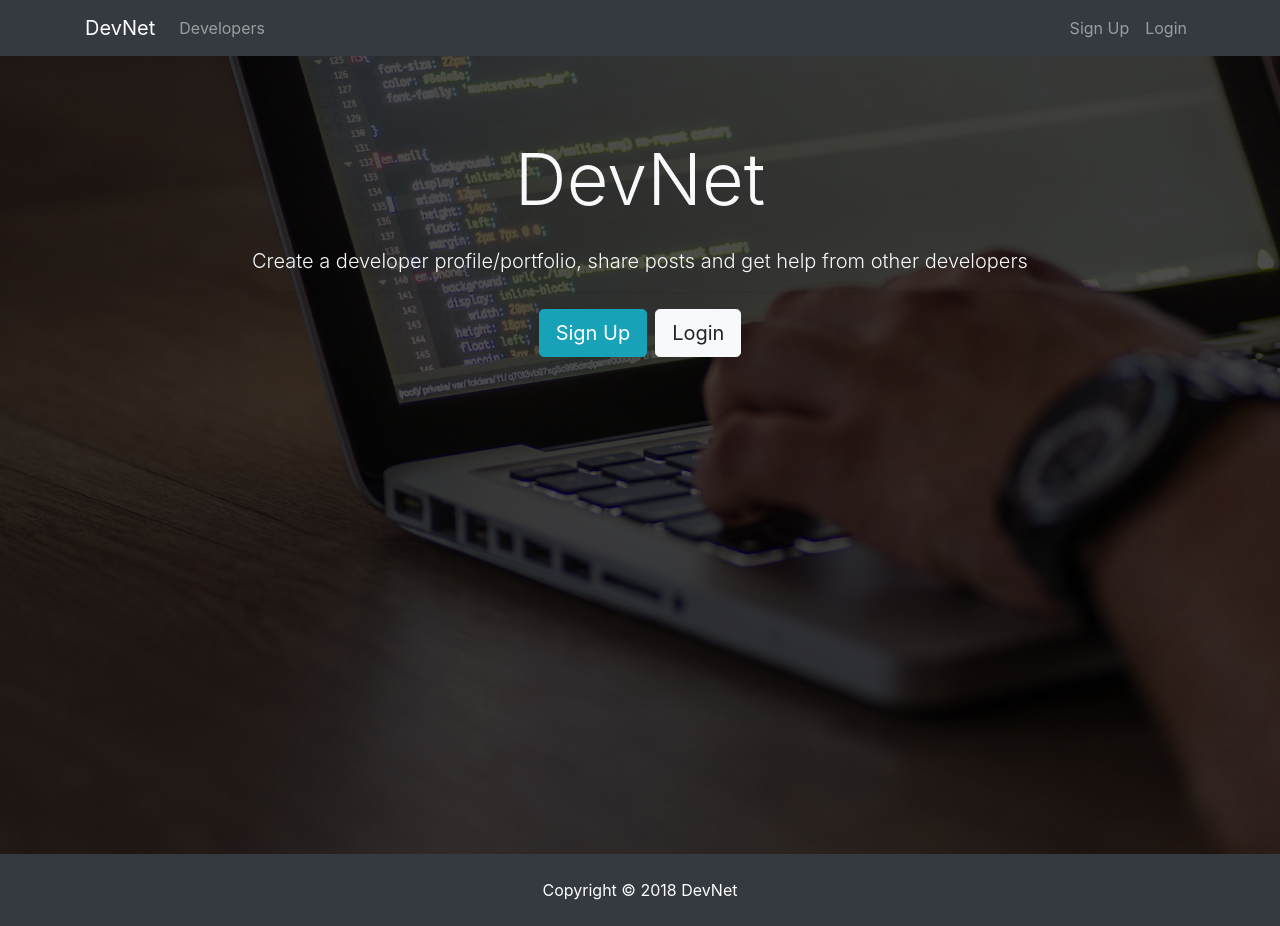
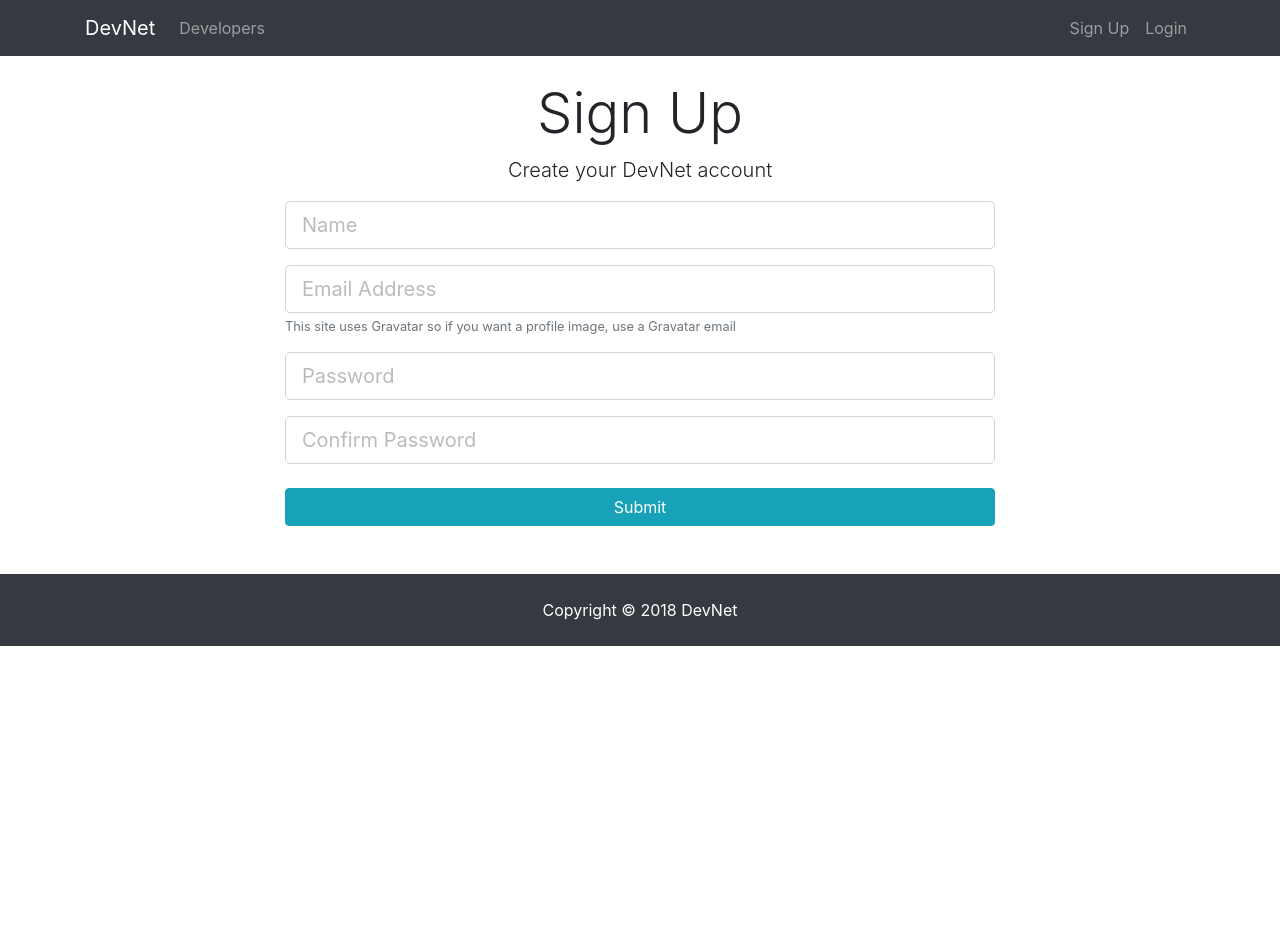
Before and after one commit to sweezy793/devnet, a React (Create React App) app in the folder client/: page /register in a window 1280 px wide. After the commit the page ends 800 px from the top, so only its background shows below. Built offline with nearby package versions, Linux system fonts and the light colour scheme.

Commit message:
Login and regd react part

```diff
--- a/client/package.json
+++ b/client/package.json
@@ -5,6 +5,7 @@
   "dependencies": {
     "react": "^16.7.0",
     "react-dom": "^16.7.0",
+    "react-router-dom": "^4.3.1",
     "react-scripts": "2.1.2"
   },
   "scripts": {
@@ -13,7 +14,7 @@
     "test": "react-scripts test",
     "eject": "react-scripts eject"
   },
-  "proxy":"http://localhost:5000",
+  "proxy": "http://localhost:5000",
   "eslintConfig": {
     "extends": "react-app"
   },
--- a/client/src/App.js
+++ b/client/src/App.js
@@ -1,18 +1,28 @@
 import React, { Component } from 'react';
+import {BrowserRouter as Router, Route} from 'react-router-dom';
 
 import Navbar from './components/layout/Navbar'
 import Landing from './components/layout/Landing'
 import Footer from './components/layout/Footer'
+import Register from './components/auth/Register'
+import Login from './components/auth/Login'
 import './App.css';
 
 class App extends Component {
   render() {
     return (
-      <div className="App">
-      <Navbar/>
-      <Landing/>
-      <Footer/>
-      </div>
+      <Router>
+        <div className="App">
+          <Navbar/>
+          <Route exact path="/" component={Landing} />
+          <div className="container">
+            <Route exact path="/register" component={Register} />
+            <Route exact path="/login" component={Login} />
+          </div>
+          <Footer/>
+        </div>
+      </Router>
+
     );
   }
 }
--- /dev/null
+++ b/client/src/components/auth/Login.js
@@ -0,0 +1,55 @@
+import React, { Component } from 'react'
+
+class Login extends Component {
+  constructor(){
+    super();
+    this.state={
+      email:'',
+      password:'',
+      errors:{}
+    };
+    this.onChange=this.onChange.bind(this);
+    this.onSubmit=this.onSubmit.bind(this);
+  }
+
+  onChange(e){
+    this.setState({[e.target.name]:e.target.value});
+  }
+
+  onSubmit(e){
+    e.preventDefault();
+
+    const user={
+      email:this.state.email,
+      password:this.state.password,
+    }
+
+    console.log(user);
+  }
+
+  render() {
+    return (
+      <div className="login">
+        <div className="container">
+          <div className="row">
+            <div className="col-md-8 m-auto">
+              <h1 className="display-4 text-center">Log In</h1>
+              <p className="lead text-center">Sign in to your DevNet account</p>
+              <form onSubmit={this.onSubmit}>
+                <div className="form-group">
+                  <input type="email" className="form-control form-control-lg" placeholder="Email Address" name="email" value={this.state.email} onChange={this.onChange} />
+                </div>
+                <div className="form-group">
+                  <input type="password" className="form-control form-control-lg" placeholder="Password" name="password" value={this.state.password} onChange={this.onChange} />
+                </div>
+                <input type="submit" className="btn btn-info btn-block mt-4" />
+              </form>
+            </div>
+          </div>
+        </div>
+      </div>
+    )
+  }
+}
+
+export default Login
--- /dev/null
+++ b/client/src/components/auth/Register.js
@@ -0,0 +1,66 @@
+import React, { Component } from 'react'
+
+class Register extends Component {
+  constructor(){
+    super();
+    this.state={
+      name:'',
+      email:'',
+      password:'',
+      password2:'',
+      errors:{}
+    };
+    this.onChange=this.onChange.bind(this);
+    this.onSubmit=this.onSubmit.bind(this);
+  }
+
+  onChange(e){
+    this.setState({[e.target.name]:e.target.value});
+  }
+
+  onSubmit(e){
+    e.preventDefault();
+
+    const newUser={
+      name:this.state.name,
+      email:this.state.email,
+      password:this.state.password,
+      password2:this.state.password2
+    }
+
+    console.log(newUser);
+  }
+
+  render() {
+    return (
+      <div className="register">
+    <div className="container">
+      <div className="row">
+        <div className="col-md-8 m-auto">
+          <h1 className="display-4 text-center">Sign Up</h1>
+          <p className="lead text-center">Create your DevNet account</p>
+          <form onSubmit={this.onSubmit}>
+            <div className="form-group">
+              <input type="text" className="form-control form-control-lg" placeholder="Name" name="name" value={this.state.name} onChange={this.onChange} />
+            </div>
+            <div className="form-group">
+              <input type="email" className="form-control form-control-lg" placeholder="Email Address" name="email" value={this.state.email} onChange={this.onChange}/>
+              <small className="form-text text-muted">This site uses Gravatar so if you want a profile image, use a Gravatar email</small>
+            </div>
+            <div className="form-group">
+              <input type="password" className="form-control form-control-lg" placeholder="Password" name="password" value={this.state.password} onChange={this.onChange}/>
+            </div>
+            <div className="form-group">
+              <input type="password" className="form-control form-control-lg" placeholder="Confirm Password" name="password2" value={this.state.password2} onChange={this.onChange}/>
+            </div>
+            <input type="submit" className="btn btn-info btn-block mt-4" />
+          </form>
+        </div>
+      </div>
+    </div>
+  </div>
+    )
+  }
+}
+
+export default Register
--- a/client/src/components/layout/Landing.js
+++ b/client/src/components/layout/Landing.js
@@ -1,4 +1,6 @@
 import React, { Component } from 'react'
+import {Link} from 'react-router-dom'
+
 
 class Landing extends Component {
   render() {
@@ -12,8 +14,8 @@
                 </h1>
                 <p className="lead"> Create a developer profile/portfolio, share posts and get help from other developers</p>
                 <hr />
-                <a href="register.html" className="btn btn-lg btn-info mr-2">Sign Up</a>
-                <a href="login.html" className="btn btn-lg btn-light">Login</a>
+                <Link to="/register" className="btn btn-lg btn-info mr-2">Sign Up</Link>
+                <Link to="/login" className="btn btn-lg btn-light">Login</Link>
               </div>
             </div>
           </div>
--- a/client/src/components/layout/Navbar.js
+++ b/client/src/components/layout/Navbar.js
@@ -1,11 +1,12 @@
 import React, { Component } from 'react'
+import {Link} from 'react-router-dom'
 
 class Navbar extends Component {
   render() {
     return (
         <nav className="navbar navbar-expand-sm navbar-dark bg-dark mb-4">
         <div className="container">
-          <a className="navbar-brand" href="landing.html">DevNet</a>
+          <Link className="navbar-brand" to="/">DevNet</Link>
           <button className="navbar-toggler" type="button" data-toggle="collapse" data-target="#mobile-nav">
             <span className="navbar-toggler-icon"></span>
           </button>
@@ -13,17 +14,17 @@
           <div className="collapse navbar-collapse" id="mobile-nav">
             <ul className="navbar-nav mr-auto">
               <li className="nav-item">
-                <a className="nav-link" href="profiles.html"> Developers
-                </a>
+                <Link className="nav-link" to="/profiles"> Developers
+                </Link>
               </li>
             </ul>
 
             <ul className="navbar-nav ml-auto">
               <li className="nav-item">
-                <a className="nav-link" href="register.html">Sign Up</a>
+                <Link className="nav-link" to="/register">Sign Up</Link>
               </li>
               <li className="nav-item">
-                <a className="nav-link" href="login.html">Login</a>
+                <Link className="nav-link" to="/login">Login</Link>
               </li>
             </ul>
           </div>
--- a/package.json
+++ b/package.json
@@ -4,11 +4,11 @@
   "description": "A web app of just another social network",
   "main": "index.js",
   "scripts": {
-    "client-install":"npm install --prefix client",
+    "client-install": "npm install --prefix client",
     "start": "node index.js",
     "server": "nodemon index.js",
-    "client":"npm start --prefix client",
-    "dev":"concurrently \"npm run server\" \"npm run client\""
+    "client": "npm start --prefix client",
+    "dev": "concurrently \"npm run server\" \"npm run client\""
   },
   "repository": {
     "type": "git",
```
Also changed, not shown: 2 other files (tests, documents, lock files or other folders).
